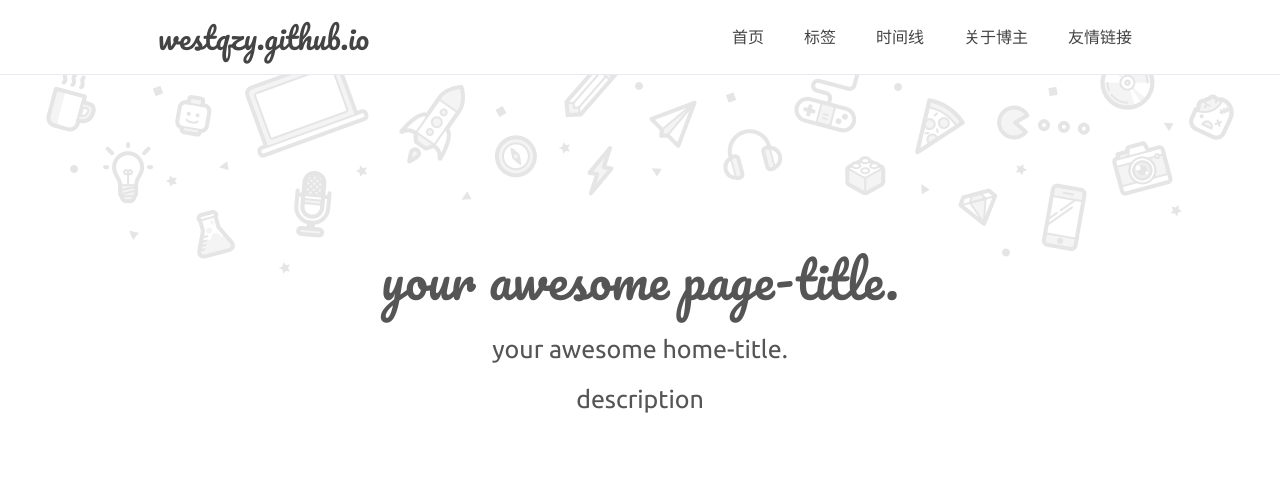
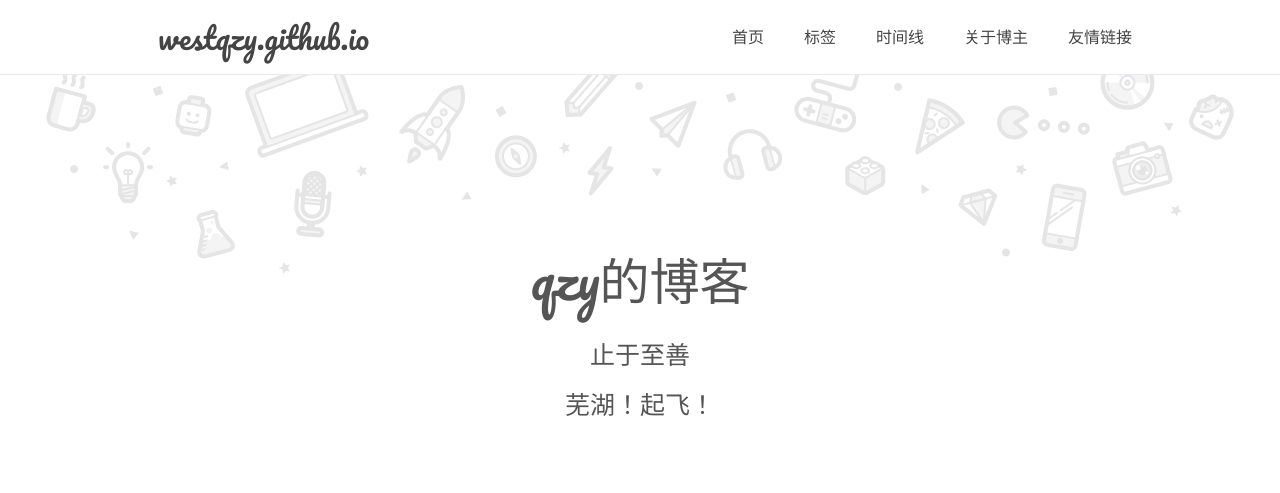
Before and after one commit to westqzy/westqzy.github.io11, a Jekyll site: the page built from index.html, in a window 1280 px wide. Shown: the top 493 px of the page. Built offline with Jekyll 4.4.1, drawn with Linux system fonts in a browser that asks for light colours; comment, search, counter and statistics services are not loaded.

Commit message:
Update index.html

```diff
--- a/index.html
+++ b/index.html
@@ -1,9 +1,9 @@
 ---
 layout: default
 title: your awesome title
-page-title: your awesome page-title.
-home-title: your awesome home-title.
-description: description
+page-title: qzy的博客
+home-title: 止于至善
+description: 芜湖！起飞！
 ---
 
 {% include header.html %}
```
